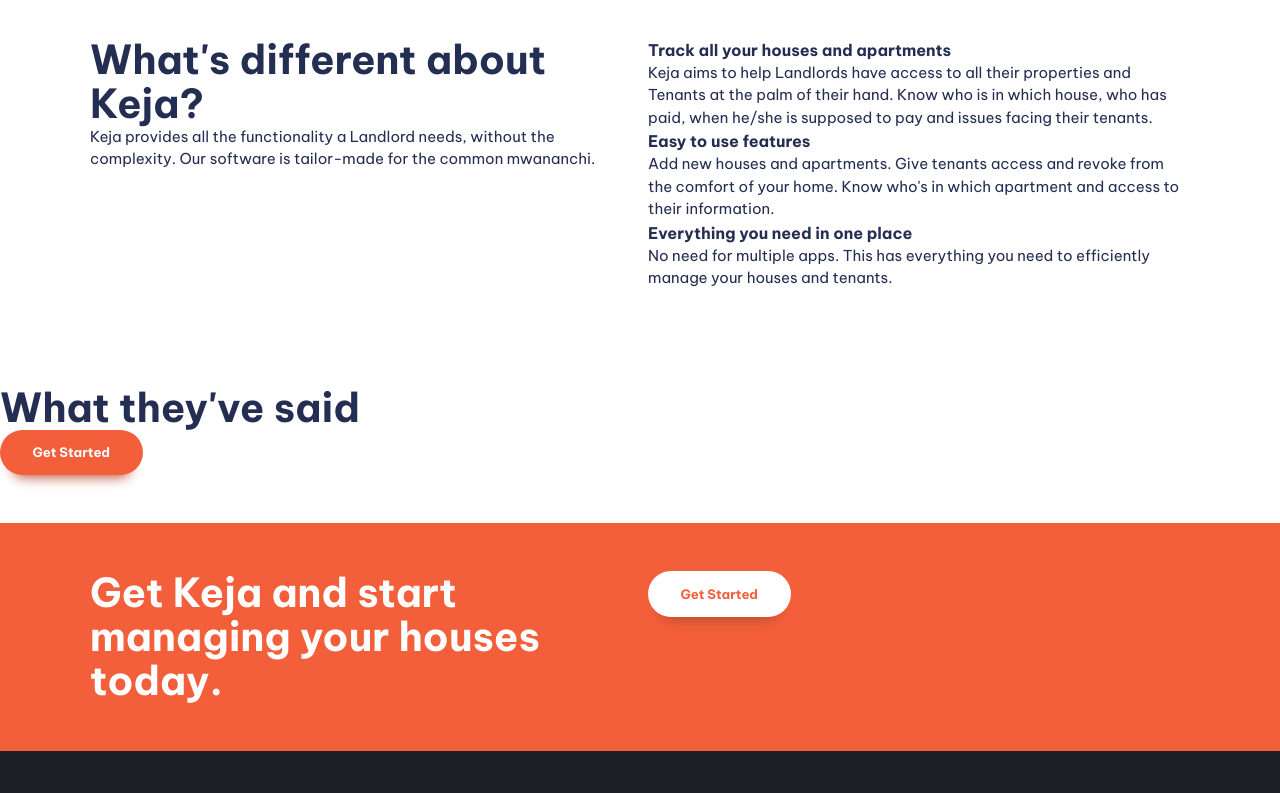
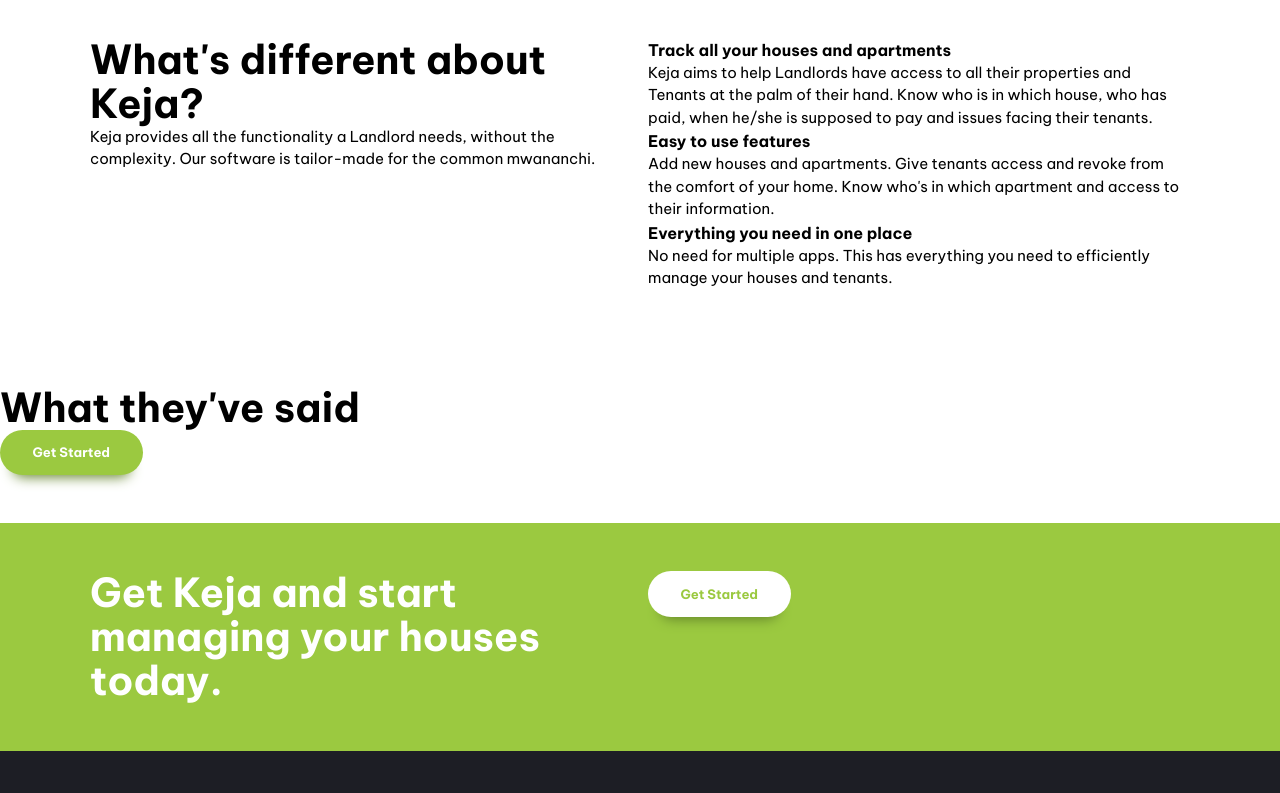
Before and after one commit to Mwambingu/KEJA, a website built with Vite: page console_app/keja-landing-page/index.html in a window 1280 px wide. Shown: the part 720-1513 px from the top of the page. Built offline with nearby package versions, Linux system fonts and the light colour scheme.

Commit message:
Updating color accents to match Keja's design

```diff
--- a/console_app/keja-landing-page/style.css
+++ b/console_app/keja-landing-page/style.css
@@ -1,11 +1,11 @@
 :root {
-  --clr-accent-500: hsl(12, 60%, 45%);
-  --clr-accent-400: hsl(12, 88%, 59%);
-  --clr-accent-300: hsl(12, 88%, 75%);
+  --clr-accent-500: hsl(82, 53%, 33%);
+  --clr-accent-400: hsl(80, 56%, 52%);
+  --clr-accent-300: hsl(78, 86%, 75%);
   --clr-accent-100: hsl(13, 100%, 96%);
 
-  --clr-primary-400: hsl(228, 39%, 23%);
-  /* --clr-primary-400: hsl(82, 53%, 46%);
+  /* --clr-primary-400: hsl(228, 39%, 23%);
+  --clr-primary-400: hsl(82, 53%, 46%);
   --clr-primary-400: hsl(82, 53%, 46%);
   --clr-primary-400: hsl(80, 56%, 52%);
   --clr-primary-400: hsl(78, 86%, 75%);
```
